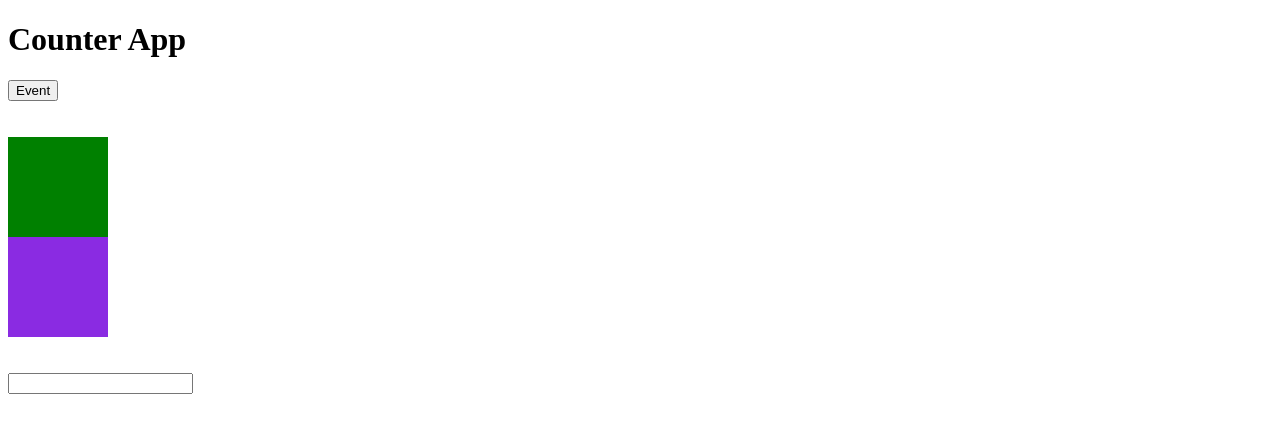
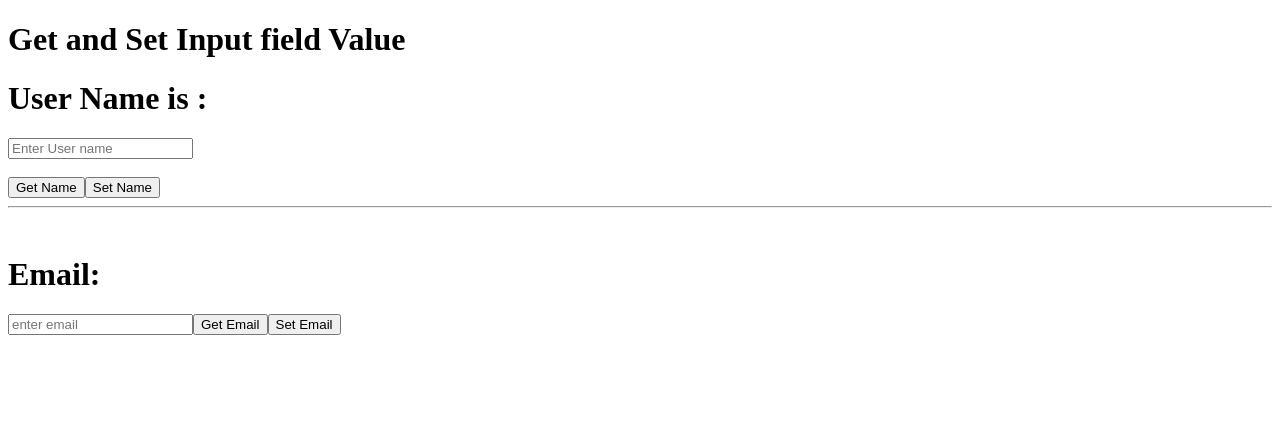
Before and after one commit to leonischu/Angular, an Angular app: page / in a window 1280 px wide. Shown: the top 432 px of the page. Built offline with nearby package versions, Linux system fonts and the light colour scheme.

Commit message:
Get and Set Input Field

```diff
--- a/src/app/app.html
+++ b/src/app/app.html
@@ -1,23 +1,13 @@
-<h1>Counter App</h1>
-
-
-    <div>
-        <button (click)="handleEvent($event)" class="btn" name="login">Event</button>
-
-    </div>
-    <br>
-    <br>
-    <div
-    (mouseenter) = "handleEvent($event)"
-    style = "background-color: green; width: 100px; height: 100px;"
-
-    ></div>
-    <div
-    (mouseleave) = "handleEvent($event)"
-    style = "background-color: blueviolet; width: 100px; height: 100px;"
-
-    ></div>
-
-    <br>
-    <br>
-    <input type="text" (input)="handleEvent($event)" (focus)="handleEvent($event)" (blur)="handleEvent($event)" name="=user">
+<h1>Get and Set Input field Value</h1>
+<h1>User Name is :{{displayName}}</h1>
+<input type="text"(input)=" getName($event)" placeholder="Enter User name" value="{{name}}" id="">
+<br>
+<br>
+<button (click) = "showName()">Get Name</button>
+<button (click) = "setName()">Set Name</button>
+<hr>
+<br>
+<h1>Email:{{email}}</h1>
+<input type="text" value = "{{email}}"placeholder="enter email" #emailField>
+<button (click) = "getEmail(emailField.value)">Get Email</button>
+<button (click) = "setEmail()" >Set Email</button>
--- a/src/app/app.ts
+++ b/src/app/app.ts
@@ -9,15 +9,30 @@ import { RouterOutlet } from '@angular/router';
   styleUrl: './app.css'
 })
 export class App {
+ name = ""
+ displayName = "";
+ email = "";
+  getName(event:Event){
+    const name = ((event.target as HTMLInputElement).value);
+    this.name= name;
+  }
+  showName(){
+    this.displayName = this.name
+  }
+  setName(){
+    this.name = "Nischal"
 
-  handleEvent(event:Event){
-    console.log("Function called",event.type)
-    console.log("value",(event.target as HTMLInputElement).value)
-  //   console.log("button clicked",(event.target as Element).className)
-  //   console.log("button clicked",event)
+  }
+  getEmail(val:string){
+    console.log(val)
+    this.email = val;
+
+  }
+  setEmail(){
+
+    this.email = "Default@test.com";
+
   }
 
 
-
-
 }
```
